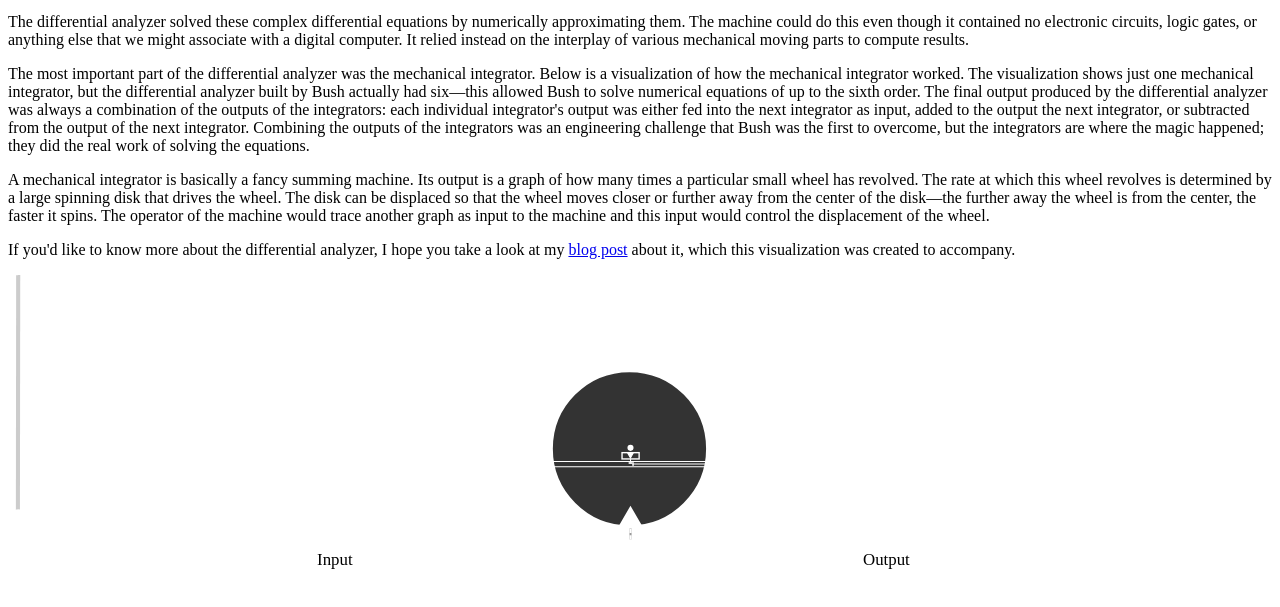
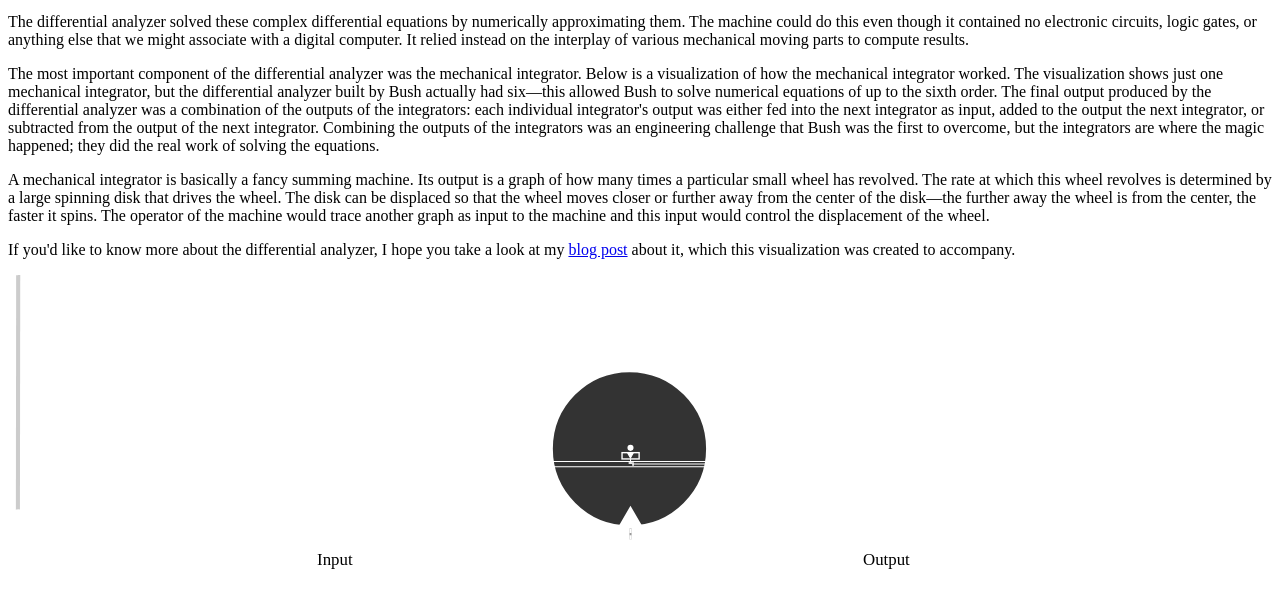
Before and after one commit to sinclairtarget/differential-analyzer, a website: page src/index.html in a window 1280 px wide. Shown: the part 189-796 px from the top of the page. Drawn offline with Linux system fonts and the light colour scheme; files whose address does not match are found by name.

Commit message:
Few copy tweaks.

```diff
--- a/src/index.html
+++ b/src/index.html
@@ -38,19 +38,19 @@
         anything else that we might associate with a digital computer. It
         relied instead on the interplay of various mechanical moving parts to
         compute results.</p>
-        <p>The most important part of the differential analyzer was the
+        <p>The most important component of the differential analyzer was the
         mechanical integrator. Below is a visualization of how the mechanical
         integrator worked. The visualization shows just one mechanical
         integrator, but the differential analyzer built by Bush actually had
         six—this allowed Bush to solve numerical equations of up to the sixth
-        order. The final output produced by the differential analyzer
-        was always a combination of the outputs of the integrators: each
-        individual integrator's output was either fed into the next integrator
-        as input, added to the output the next integrator, or subtracted from
-        the output of the next integrator. Combining the outputs of the
-        integrators was an engineering challenge that Bush was the first to
-        overcome, but the integrators are where the magic happened; they did the
-        real work of solving the equations.</p>
+        order. The final output produced by the differential analyzer was a
+        combination of the outputs of the integrators: each individual
+        integrator's output was either fed into the next integrator as input,
+        added to the output the next integrator, or subtracted from the output
+        of the next integrator. Combining the outputs of the integrators was an
+        engineering challenge that Bush was the first to overcome, but the
+        integrators are where the magic happened; they did the real work of
+        solving the equations.</p>
         <p>A mechanical integrator is basically a fancy summing machine. Its
         output is a graph of how many times a particular small wheel has
         revolved. The rate at which this wheel revolves is determined by a
```
